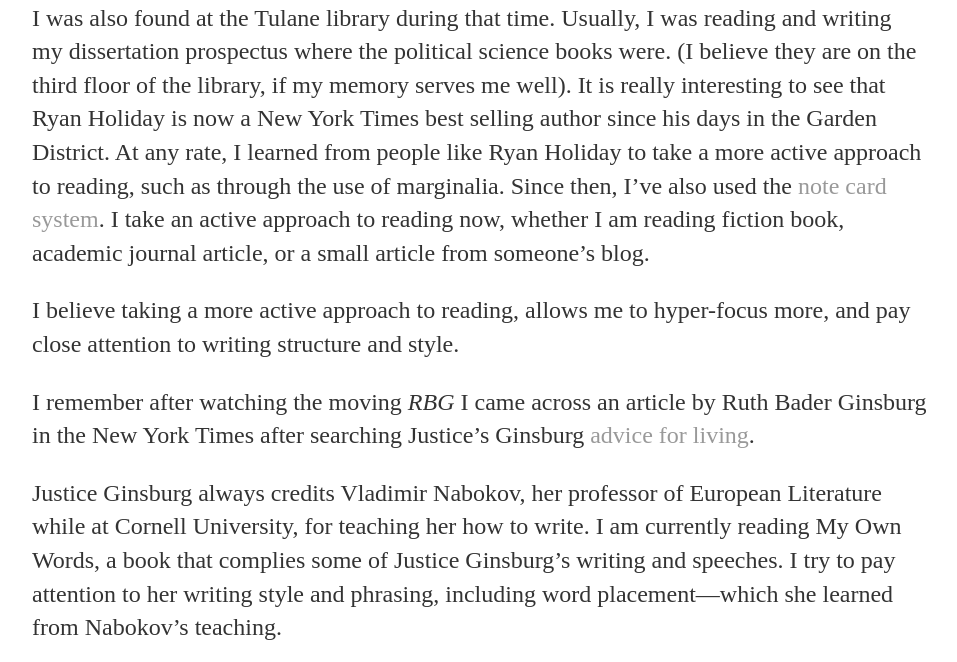
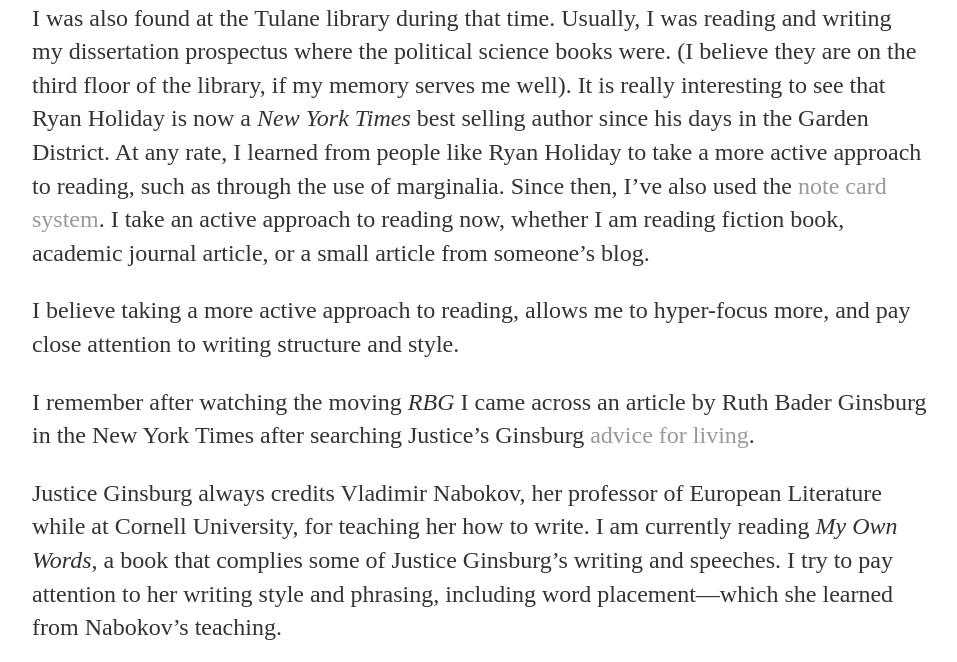
Before and after one commit to elizabethjuhasz/elizabethjuhasz.github.io, a Jekyll site: the page built from _posts/2020-02-17-writing.md, in a window 1280 px wide. Shown: the part 968-1630 px from the top of the page, without its empty margins (160-1117 px from the left). Built offline with Jekyll 4.4.1, drawn with Linux system fonts in a browser that asks for light colours.

```diff
--- a/_posts/2020-02-17-writing.md
+++ b/_posts/2020-02-17-writing.md
@@ -9,12 +9,12 @@ I thought it was quite contradictory that, despite being an avid reader since ch
 
 When I was in graduate school, I lived in New Orleans.  There, I began following the work of Ryan Holiday, who strangely enough, lived only a couple of blocks away from me in the Garden District while he was still in the beginnings of his writing career. He also said that he wrote <i>Trust Me, I’m Lying</i> at the [Tulane library](https://medium.com/the-mission/best-selling-author-ryan-holiday-on-notecards-mornings-and-the-work-a3d4dd61aaf0).
 
-I was also found at the Tulane library during that time. Usually, I was reading and writing my dissertation prospectus where the political science books were. (I believe they are on the third floor of the library, if my memory serves me well).  It is really interesting to see that Ryan Holiday is now a New York Times best selling author since his days in the Garden District. At any rate, I learned from people like Ryan Holiday to take a more active approach to reading, such as through the use of marginalia. Since then, I’ve also used the [note card system](https://ryanholiday.net/how-and-why-to-keep-a-commonplace-book/).  I take an active approach to reading now, whether I am reading fiction book, academic journal article, or a small article from someone’s blog.
+I was also found at the Tulane library during that time. Usually, I was reading and writing my dissertation prospectus where the political science books were. (I believe they are on the third floor of the library, if my memory serves me well).  It is really interesting to see that Ryan Holiday is now a <i>New York Times</i> best selling author since his days in the Garden District. At any rate, I learned from people like Ryan Holiday to take a more active approach to reading, such as through the use of marginalia. Since then, I’ve also used the [note card system](https://ryanholiday.net/how-and-why-to-keep-a-commonplace-book/).  I take an active approach to reading now, whether I am reading fiction book, academic journal article, or a small article from someone’s blog.
 
 I believe taking a more active approach to reading, allows me to hyper-focus more, and pay close attention to writing structure and style.
 
 I remember after watching the moving <i>RBG</i> I came across an article by Ruth Bader Ginsburg in the New York Times after searching Justice’s Ginsburg [advice for living](https://www.nytimes.com/2016/10/02/opinion/sunday/ruth-bader-ginsburgs-advice-for-living.html).
 
-Justice Ginsburg always credits Vladimir Nabokov, her professor of European Literature while at Cornell University, for teaching her how to write.  I am currently reading My Own Words, a book that complies some of Justice Ginsburg’s writing and speeches.  I try to pay attention to her writing style and phrasing, including word placement—which she learned from Nabokov’s teaching.
+Justice Ginsburg always credits Vladimir Nabokov, her professor of European Literature while at Cornell University, for teaching her how to write.  I am currently reading <i>My Own Words</i>, a book that complies some of Justice Ginsburg’s writing and speeches.  I try to pay attention to her writing style and phrasing, including word placement—which she learned from Nabokov’s teaching.
 
 Good writing and learning how to read well both take a lot of practice.  It also requires a lot of patience, and learning to be uncomfortable at times.  Taking a slower approach to reading and writing was not an easy habit for me to get into, but once I did, I made more connections.  I can’t even imagine how many connections and important points I missed before I learned to read slower.
```
